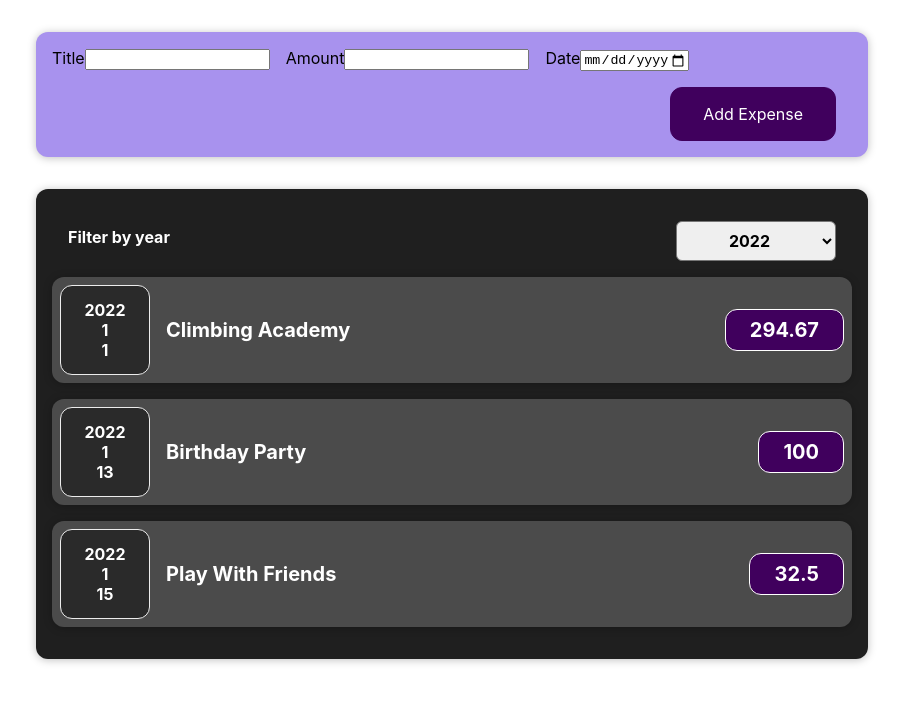
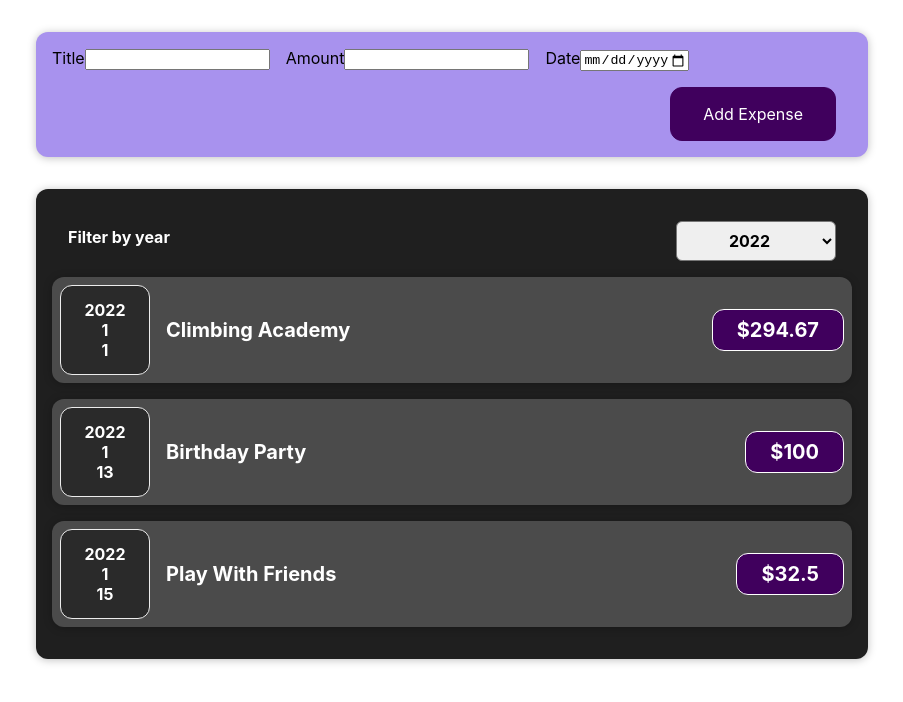
Before and after one commit to gouz7514/react-complete, a React (Create React App) app: page / in a window 1280 px wide. Shown: the top 702 px of the page, without its empty margins (188-1091 px from the left). Built offline with nearby package versions, Linux system fonts and the light colour scheme.

Commit message:
Update : List 다루기 expenses 배열에 아이템 추가 가격 앞에 '$' 표시 추가 선택된 년도에 따른 필터 기능 추가

```diff
--- a/src/App.js
+++ b/src/App.js
@@ -22,6 +22,18 @@ const DUMMY_EXPENSES = [
     amount : 32.5,
     date : new Date(2022, 1, 15).toLocaleDateString(),
   },
+  {
+    id : '4',
+    title : 'Test',
+    amount : 100.0,
+    date : new Date(2021, 3, 22).toLocaleDateString(),
+  },
+  {
+    id : '5',
+    title : 'Test2',
+    amount : 500.0,
+    date : new Date(2020, 7, 16).toLocaleDateString(),
+  },
 ]
 
 const App = () => {
--- a/src/components/Expenses/ExpenseItem.js
+++ b/src/components/Expenses/ExpenseItem.js
@@ -14,7 +14,7 @@ const  ExpenseItem = (props) => {
           { props.title }
         </h2>
         <div className='expense-item__price'>
-          { props.amount }
+          ${ props.amount }
         </div>
       </div>
     </Card>
--- a/src/components/Expenses/Expenses.js
+++ b/src/components/Expenses/Expenses.js
@@ -12,12 +12,16 @@ function Expenses(props) {
     setFilteredYear(selectedYear)
   }
 
+  const filteredExpenses = props.items.filter(expense => {
+    return new Date(expense.date).getFullYear().toString() === filteredYear
+  })
+
   return (
     <div>
       <Card className="expenses">
         <ExpensesFilter selected={ filteredYear } onChangeFilter={ filterChangeHandler } />
         {
-          props.items.map((expense) => (
+          filteredExpenses.map((expense) => (
             <ExpenseItem
               key={ expense.id }
               title={ expense.title }
```
